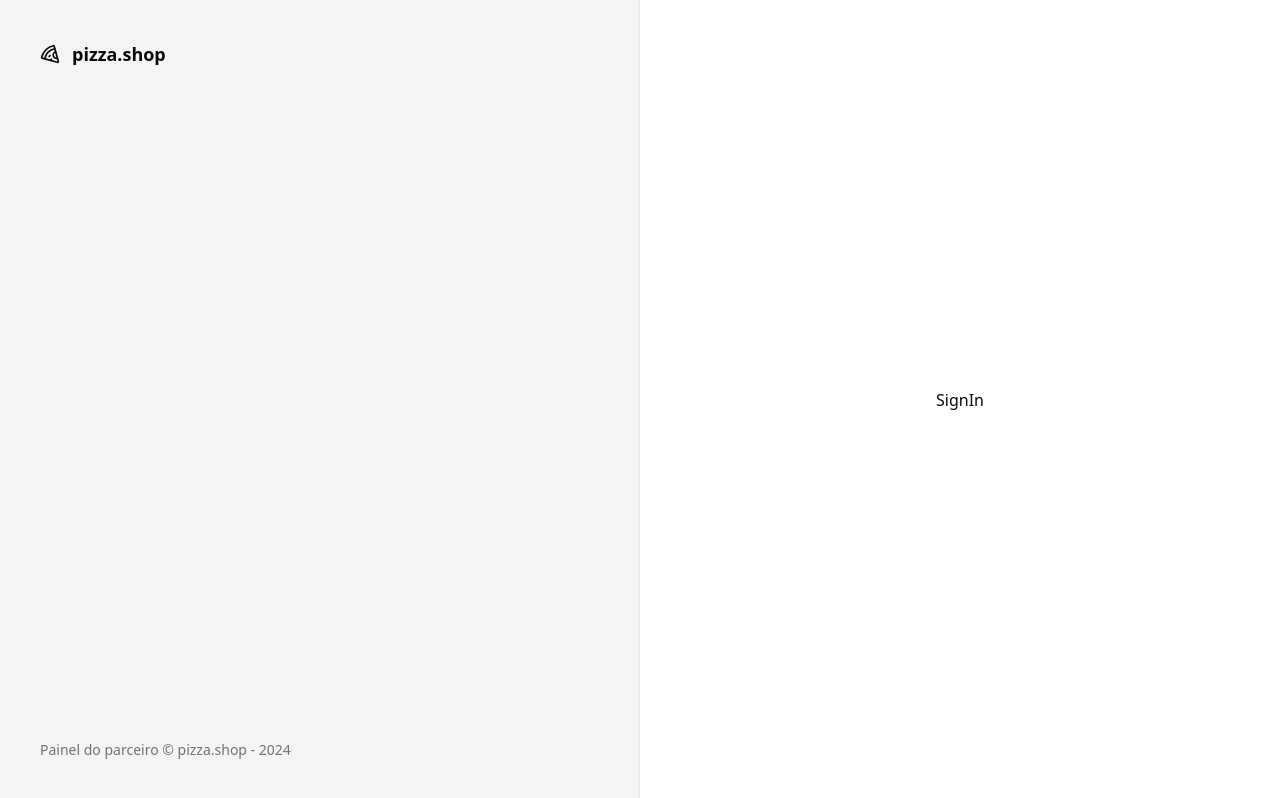
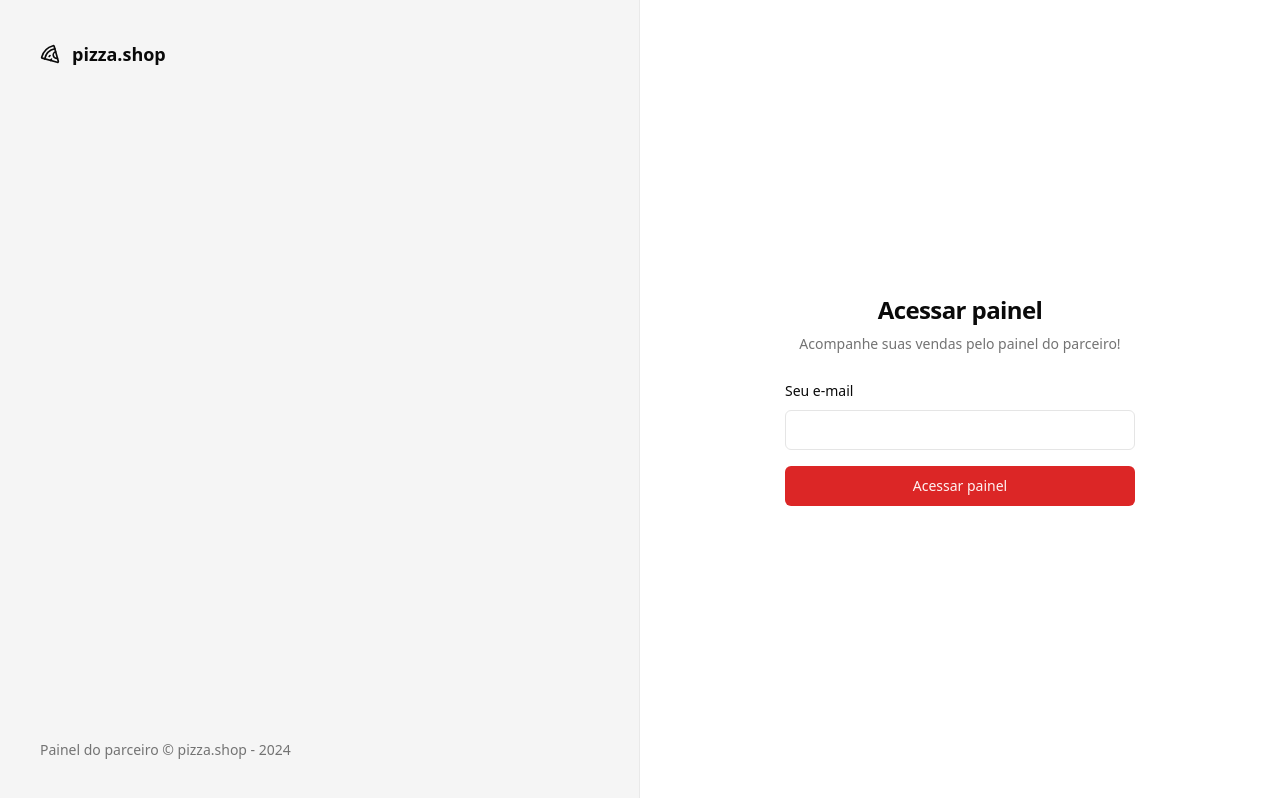
Before and after one commit to tenshiiu/pizzashop-web, a React (Vite) app: page /sign-in in a window 1280 px wide. Built offline with nearby package versions, Linux system fonts and the light colour scheme.

Commit message:
Criação da aba de login

```diff
--- a/package.json
+++ b/package.json
@@ -10,6 +10,8 @@
     "preview": "vite preview"
   },
   "dependencies": {
+    "@hookform/resolvers": "^3.9.0",
+    "@radix-ui/react-label": "^2.1.0",
     "@radix-ui/react-slot": "^1.1.0",
     "class-variance-authority": "^0.7.0",
     "clsx": "^2.1.1",
@@ -19,10 +21,12 @@
     "react": "^18.3.1",
     "react-dom": "^18.3.1",
     "react-helmet-async": "^2.0.5",
+    "react-hook-form": "^7.52.2",
     "react-router-dom": "^6.26.1",
     "sort-by": "^1.2.0",
     "tailwind-merge": "^2.5.2",
-    "tailwindcss-animate": "^1.0.7"
+    "tailwindcss-animate": "^1.0.7",
+    "zod": "^3.23.8"
   },
   "devDependencies": {
     "@rocketseat/eslint-config": "^2.2.2",
--- /dev/null
+++ b/src/components/ui/card.tsx
@@ -0,0 +1,79 @@
+import * as React from "react"
+
+import { cn } from "@/lib/utils"
+
+const Card = React.forwardRef<
+  HTMLDivElement,
+  React.HTMLAttributes<HTMLDivElement>
+>(({ className, ...props }, ref) => (
+  <div
+    ref={ref}
+    className={cn(
+      "rounded-lg border bg-card text-card-foreground shadow-sm",
+      className
+    )}
+    {...props}
+  />
+))
+Card.displayName = "Card"
+
+const CardHeader = React.forwardRef<
+  HTMLDivElement,
+  React.HTMLAttributes<HTMLDivElement>
+>(({ className, ...props }, ref) => (
+  <div
+    ref={ref}
+    className={cn("flex flex-col space-y-1.5 p-6", className)}
+    {...props}
+  />
+))
+CardHeader.displayName = "CardHeader"
+
+const CardTitle = React.forwardRef<
+  HTMLParagraphElement,
+  React.HTMLAttributes<HTMLHeadingElement>
+>(({ className, ...props }, ref) => (
+  <h3
+    ref={ref}
+    className={cn(
+      "text-2xl font-semibold leading-none tracking-tight",
+      className
+    )}
+    {...props}
+  />
+))
+CardTitle.displayName = "CardTitle"
+
+const CardDescription = React.forwardRef<
+  HTMLParagraphElement,
+  React.HTMLAttributes<HTMLParagraphElement>
+>(({ className, ...props }, ref) => (
+  <p
+    ref={ref}
+    className={cn("text-sm text-muted-foreground", className)}
+    {...props}
+  />
+))
+CardDescription.displayName = "CardDescription"
+
+const CardContent = React.forwardRef<
+  HTMLDivElement,
+  React.HTMLAttributes<HTMLDivElement>
+>(({ className, ...props }, ref) => (
+  <div ref={ref} className={cn("p-6 pt-0", className)} {...props} />
+))
+CardContent.displayName = "CardContent"
+
+const CardFooter = React.forwardRef<
+  HTMLDivElement,
+  React.HTMLAttributes<HTMLDivElement>
+>(({ className, ...props }, ref) => (
+  <div
+    ref={ref}
+    className={cn("flex items-center p-6 pt-0", className)}
+    {...props}
+  />
+))
+CardFooter.displayName = "CardFooter"
+
+export { Card, CardHeader, CardFooter, CardTitle, CardDescription, CardContent }
--- /dev/null
+++ b/src/components/ui/input.tsx
@@ -0,0 +1,25 @@
+import * as React from "react"
+
+import { cn } from "@/lib/utils"
+
+export interface InputProps
+  extends React.InputHTMLAttributes<HTMLInputElement> {}
+
+const Input = React.forwardRef<HTMLInputElement, InputProps>(
+  ({ className, type, ...props }, ref) => {
+    return (
+      <input
+        type={type}
+        className={cn(
+          "flex h-10 w-full rounded-md border border-input bg-background px-3 py-2 text-sm ring-offset-background file:border-0 file:bg-transparent file:text-sm file:font-medium placeholder:text-muted-foreground focus-visible:outline-none focus-visible:ring-2 focus-visible:ring-ring focus-visible:ring-offset-2 disabled:cursor-not-allowed disabled:opacity-50",
+          className
+        )}
+        ref={ref}
+        {...props}
+      />
+    )
+  }
+)
+Input.displayName = "Input"
+
+export { Input }
--- /dev/null
+++ b/src/components/ui/label.tsx
@@ -0,0 +1,24 @@
+import * as React from "react"
+import * as LabelPrimitive from "@radix-ui/react-label"
+import { cva, type VariantProps } from "class-variance-authority"
+
+import { cn } from "@/lib/utils"
+
+const labelVariants = cva(
+  "text-sm font-medium leading-none peer-disabled:cursor-not-allowed peer-disabled:opacity-70"
+)
+
+const Label = React.forwardRef<
+  React.ElementRef<typeof LabelPrimitive.Root>,
+  React.ComponentPropsWithoutRef<typeof LabelPrimitive.Root> &
+    VariantProps<typeof labelVariants>
+>(({ className, ...props }, ref) => (
+  <LabelPrimitive.Root
+    ref={ref}
+    className={cn(labelVariants(), className)}
+    {...props}
+  />
+))
+Label.displayName = LabelPrimitive.Root.displayName
+
+export { Label }
--- a/src/global.css
+++ b/src/global.css
@@ -2,27 +2,28 @@
 @tailwind components;
 @tailwind utilities;
 
+
 @layer base {
   :root {
     --background: 0 0% 100%;
-    --foreground: 240 10% 3.9%;
+    --foreground: 0 0% 3.9%;
     --card: 0 0% 100%;
-    --card-foreground: 240 10% 3.9%;
+    --card-foreground: 0 0% 3.9%;
     --popover: 0 0% 100%;
-    --popover-foreground: 240 10% 3.9%;
-    --primary: 240 5.9% 10%;
-    --primary-foreground: 0 0% 98%;
-    --secondary: 240 4.8% 95.9%;
-    --secondary-foreground: 240 5.9% 10%;
-    --muted: 240 4.8% 95.9%;
-    --muted-foreground: 240 3.8% 46.1%;
-    --accent: 240 4.8% 95.9%;
-    --accent-foreground: 240 5.9% 10%;
+    --popover-foreground: 0 0% 3.9%;
+    --primary: 0 72.2% 50.6%;
+    --primary-foreground: 0 85.7% 97.3%;
+    --secondary: 0 0% 96.1%;
+    --secondary-foreground: 0 0% 9%;
+    --muted: 0 0% 96.1%;
+    --muted-foreground: 0 0% 45.1%;
+    --accent: 0 0% 96.1%;
+    --accent-foreground: 0 0% 9%;
     --destructive: 0 84.2% 60.2%;
     --destructive-foreground: 0 0% 98%;
-    --border: 240 5.9% 90%;
-    --input: 240 5.9% 90%;
-    --ring: 240 10% 3.9%;
+    --border: 0 0% 89.8%;
+    --input: 0 0% 89.8%;
+    --ring: 0 72.2% 50.6%;
     --radius: 0.5rem;
     --chart-1: 12 76% 61%;
     --chart-2: 173 58% 39%;
@@ -32,25 +33,25 @@
   }
 
   .dark {
-    --background: 240 10% 3.9%;
+    --background: 0 0% 3.9%;
     --foreground: 0 0% 98%;
-    --card: 240 10% 3.9%;
+    --card: 0 0% 3.9%;
     --card-foreground: 0 0% 98%;
-    --popover: 240 10% 3.9%;
+    --popover: 0 0% 3.9%;
     --popover-foreground: 0 0% 98%;
-    --primary: 0 0% 98%;
-    --primary-foreground: 240 5.9% 10%;
-    --secondary: 240 3.7% 15.9%;
+    --primary: 0 72.2% 50.6%;
+    --primary-foreground: 0 85.7% 97.3%;
+    --secondary: 0 0% 14.9%;
     --secondary-foreground: 0 0% 98%;
-    --muted: 240 3.7% 15.9%;
-    --muted-foreground: 240 5% 64.9%;
-    --accent: 240 3.7% 15.9%;
+    --muted: 0 0% 14.9%;
+    --muted-foreground: 0 0% 63.9%;
+    --accent: 0 0% 14.9%;
     --accent-foreground: 0 0% 98%;
     --destructive: 0 62.8% 30.6%;
     --destructive-foreground: 0 0% 98%;
-    --border: 240 3.7% 15.9%;
-    --input: 240 3.7% 15.9%;
-    --ring: 240 4.9% 83.9%;
+    --border: 0 0% 14.9%;
+    --input: 0 0% 14.9%;
+    --ring: 0 72.2% 50.6%;
     --chart-1: 220 70% 50%;
     --chart-2: 160 60% 45%;
     --chart-3: 30 80% 55%;
@@ -58,6 +59,7 @@
     --chart-5: 340 75% 55%;
   }
 }
+
 
 @layer base {
   * {
--- a/src/pages/auth/sign-in.tsx
+++ b/src/pages/auth/sign-in.tsx
@@ -1,8 +1,33 @@
 import { Helmet } from "react-helmet-async";
+import { useForm } from "react-hook-form";
+
+import { Button } from "@/components/ui/button";
+import { Label } from "@/components/ui/label";
+import { Input } from "@/components/ui/input";
 
 export function SignIn() {
     return <>
     <Helmet title="Login"/>
-    <h1> SignIn </h1>
-    </>
+    <div className="p-8">
+       <div className="flex w-[350px] flex-col justify-center gap-6">
+        <div className="flex flex-col gap-2 text-center">
+         <h1 className="text-2xl font-semibold tracking-tight">
+            Acessar painel
+         </h1>
+         <p className="text-sm text-muted-foreground">
+            Acompanhe suas vendas pelo painel do parceiro!
+         </p>
+        </div>
+
+        <form className="space-y-4">
+            <div className="space-y-2">
+            <Label htmlFor="email">Seu e-mail</Label>
+            <Input />
+            </div>
+
+            <Button className="w-full" type="submit">Acessar painel</Button>
+        </form>
+      </div>
+    </div>
+  </>
 }
```
Also changed, not shown: 1 other file (tests, documents, lock files or other folders).
